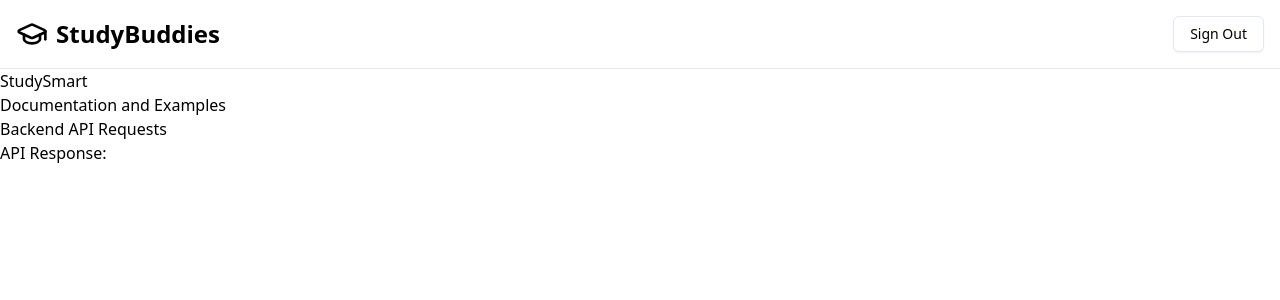
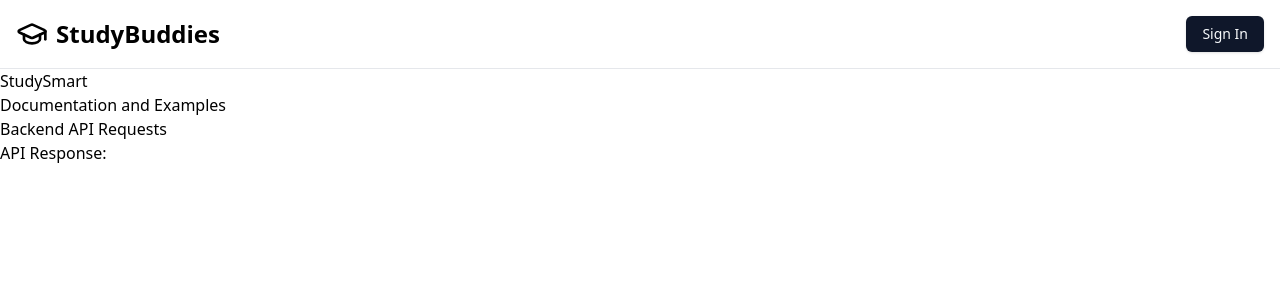
Before and after one commit to cen3031-studysmart/cen3031-group-project, a React (Vite) app in the folder client/: page /examples in a window 1280 px wide. Shown: the top 300 px of the page. Built offline with nearby package versions, Linux system fonts and the light colour scheme; no server answers.

Commit message:
Change header sign in button depending on auth status

```diff
--- a/client/src/components/Header.jsx
+++ b/client/src/components/Header.jsx
@@ -1,6 +1,6 @@
 import * as React from "react";
-import { Link } from "react-router-dom";
-import { useUser, UserButton } from "@clerk/clerk-react";
+import { Link, useNavigate } from "react-router-dom";
+import { useClerk } from "@clerk/clerk-react";
 import {
   Card,
   CardContent,
@@ -25,7 +25,8 @@
 import "./Header.css";
 
 function Header() {
-  // const { isSignedIn, user, isLoaded } = useUser();
+  const clerk = useClerk();
+  const navigate = useNavigate();
 
   return (
     <div className="border-b">
@@ -35,7 +36,16 @@
             <GraduationCap className="h-8 w-8 mr-2" />
             <span className="text-2xl font-bold">StudyBuddies</span>
           </div>
-          <Button variant="outline">Sign Out</Button>
+          {clerk.user?
+            <Button variant="outline" onClick={() => {
+              clerk.signOut();
+              navigate('/login');
+            }}>Sign Out</Button>
+            :
+            <Link to="/login">
+              <Button>Sign In</Button>
+            </Link>
+          }
         </div>
       </div>
     </div>
```
